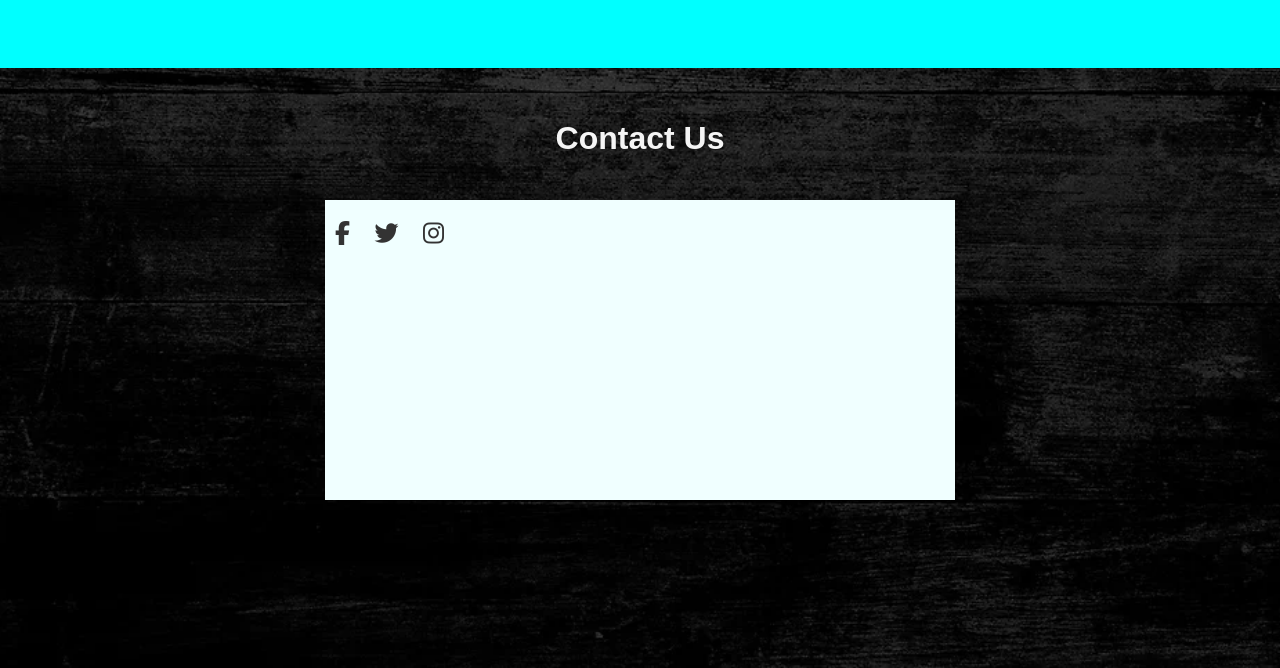
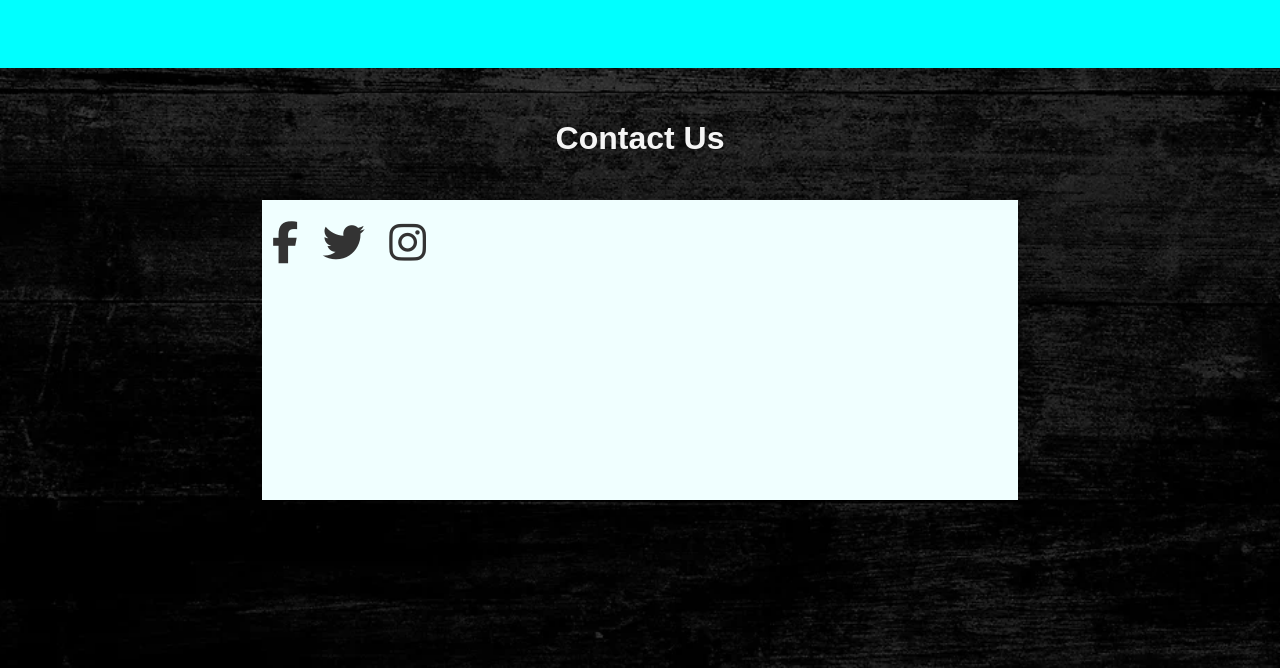
Before and after one commit to Oghie-1/fredIce, a Django app: page /home in a window 1280 px wide. Shown: the part 2632-3300 px from the top of the page. Run offline with Django 5.2, Linux system fonts and the light colour scheme.

Commit message:
unstaged commit

```diff
--- a/fredapp/static/fredapp/css/base.css
+++ b/fredapp/static/fredapp/css/base.css
@@ -340,7 +340,7 @@ iframe {
 .contact-grid {
     flex-direction: row;
     background-color: azure;
-    width: 50%;
+    width: 60%;
     height: 300px;
     margin: 0 auto;
 }
--- a/fredapp/static/fredapp/css/master.css
+++ b/fredapp/static/fredapp/css/master.css
@@ -142,7 +142,7 @@ footer {
 
 .social-icon {
     margin: 0 10px;
-    font-size: 24px;
+    font-size: 42px;
     color: #333; /* Default color for social icons */
     transition: color 0.3s, transform 0.3s;
 }
```
